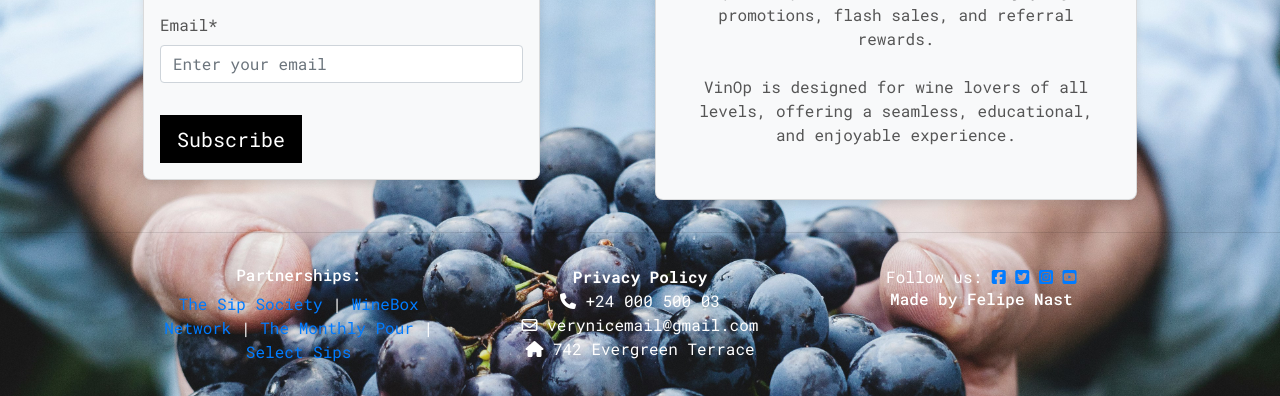
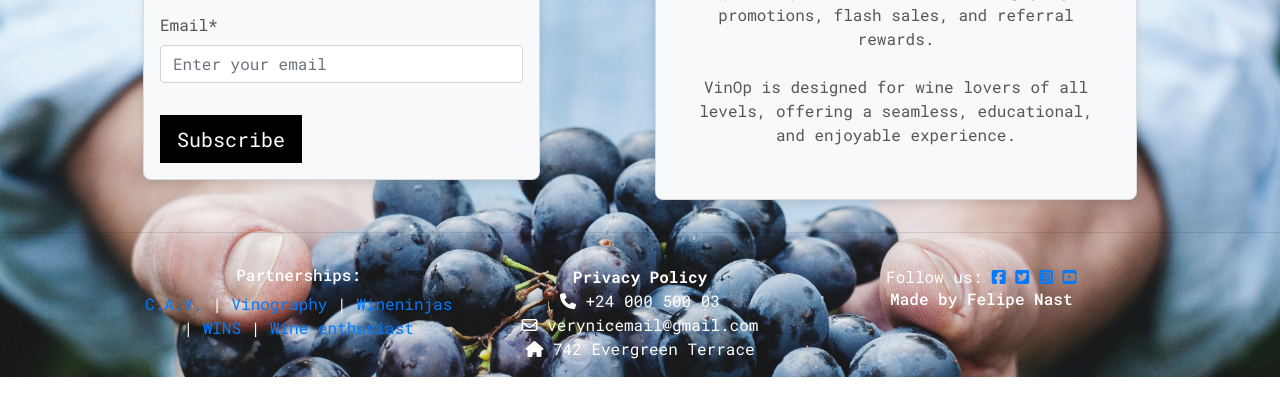
Before and after one commit to fenasti/vinop_p5, a Django app: page / in a window 1280 px wide. Shown: the part 1743-2139 px from the top of the page. Run offline with Django 3.2, Linux system fonts and the light colour scheme; some libraries are stand-ins or nearby versions.

Commit message:
fix partners

```diff
--- a/static/css/base.css
+++ b/static/css/base.css
@@ -13,15 +13,8 @@
 
 }
 
-content-wrapperbody {
-    display: flex;
-    flex-direction: column;
-    min-height: 100vh;
-    background: url('/media/homepage_background_cropped.jpg') no-repeat center center fixed;
-    background-size: cover;
-    color: #555;
-    font-family: 'Roboto Mono', monospace;
-    margin: 0;
+a {
+    text-decoration: none !important;
 }
 
 .content-wrapper {
@@ -31,7 +24,6 @@
 
 footer {
     /* background-color: #722F37; */
-    text-decoration: none;
     color: white;
     padding: 10px 0;
     text-align: center;
--- a/templates/includes/main-footer.html
+++ b/templates/includes/main-footer.html
@@ -6,10 +6,11 @@
             <div class="col d-none d-md-block">
                 <p class="m-0 text-center">
                     <h6>Partnerships:</h6>
-                    <a href="https://sipsociety.com" target="_blank" rel="noopener" class="text-decoration-none">The Sip Society</a> |
-                    <a href="https://wineboxnetwork.com" target="_blank" rel="noopener" class="text-decoration-none">WineBox Network</a> |
-                    <a href="https://monthlypour.com" target="_blank" rel="noopener" class="text-decoration-none">The Monthly Pour</a> |
-                    <a href="https://selectsips.com" target="_blank" rel="noopener" class="text-decoration-none">Select Sips</a>
+                    <a href="https://cav.cl/" target="_blank" rel="noopener" class="text-decoration-none">C.A.V.</a> |
+                    <a href="https://www.vinography.com/" target="_blank" rel="noopener" class="text-decoration-none">Vinography</a> |
+                    <a href="https://wineninjas.org/" target="_blank" rel="noopener" class="text-decoration-none">Wineninjas</a> |
+                    <a href="https://worldinternationalschool.com/en/" target="_blank" rel="noopener" class="text-decoration-none">WINS</a> |
+                    <a href="https://www.wineenthusiast.com/" target="_blank" rel="noopener" class="text-decoration-none">Wine enthusiast</a>
                 </p>
             </div>
             <div class="col d-none d-md-block">
```
